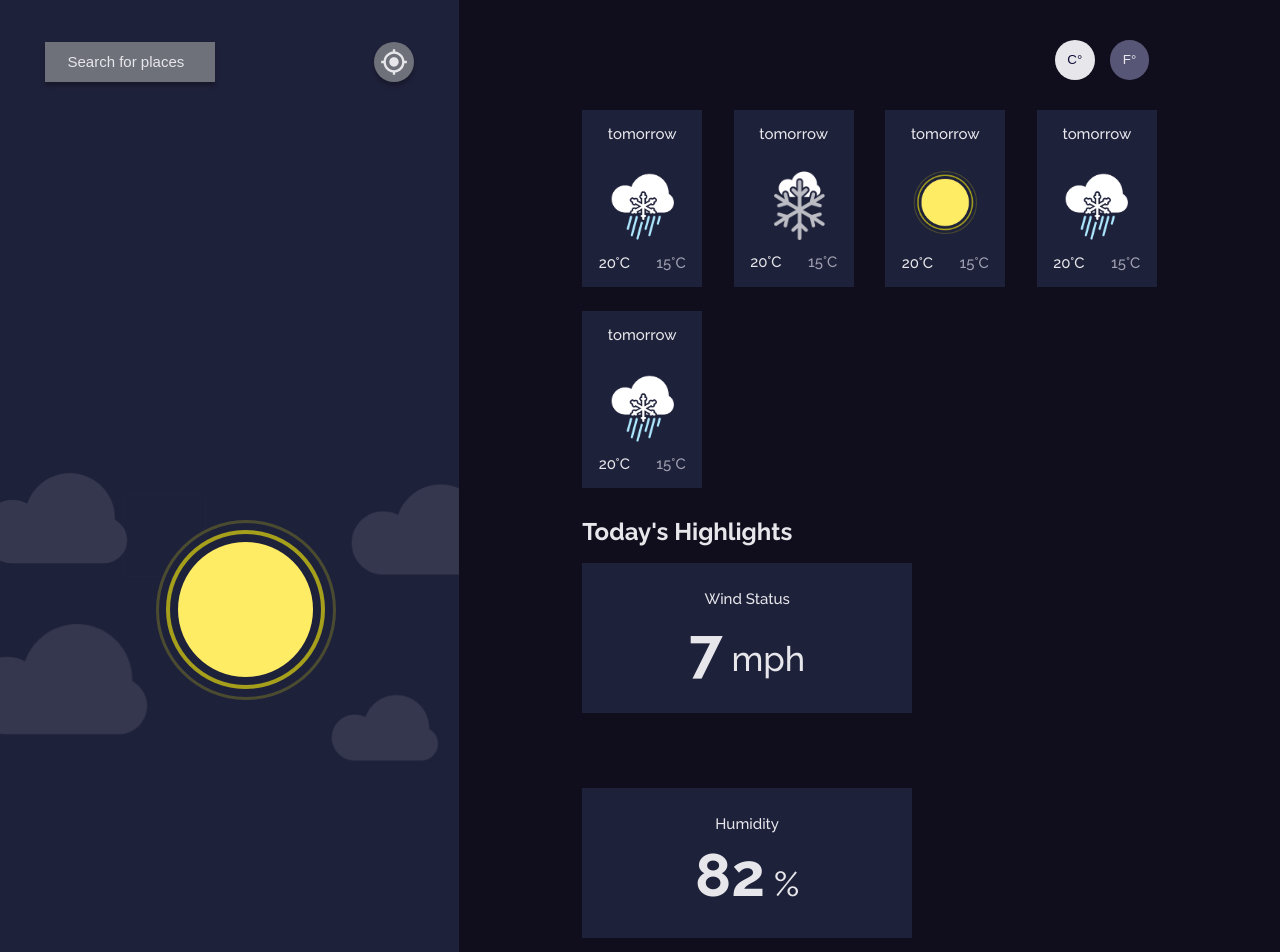
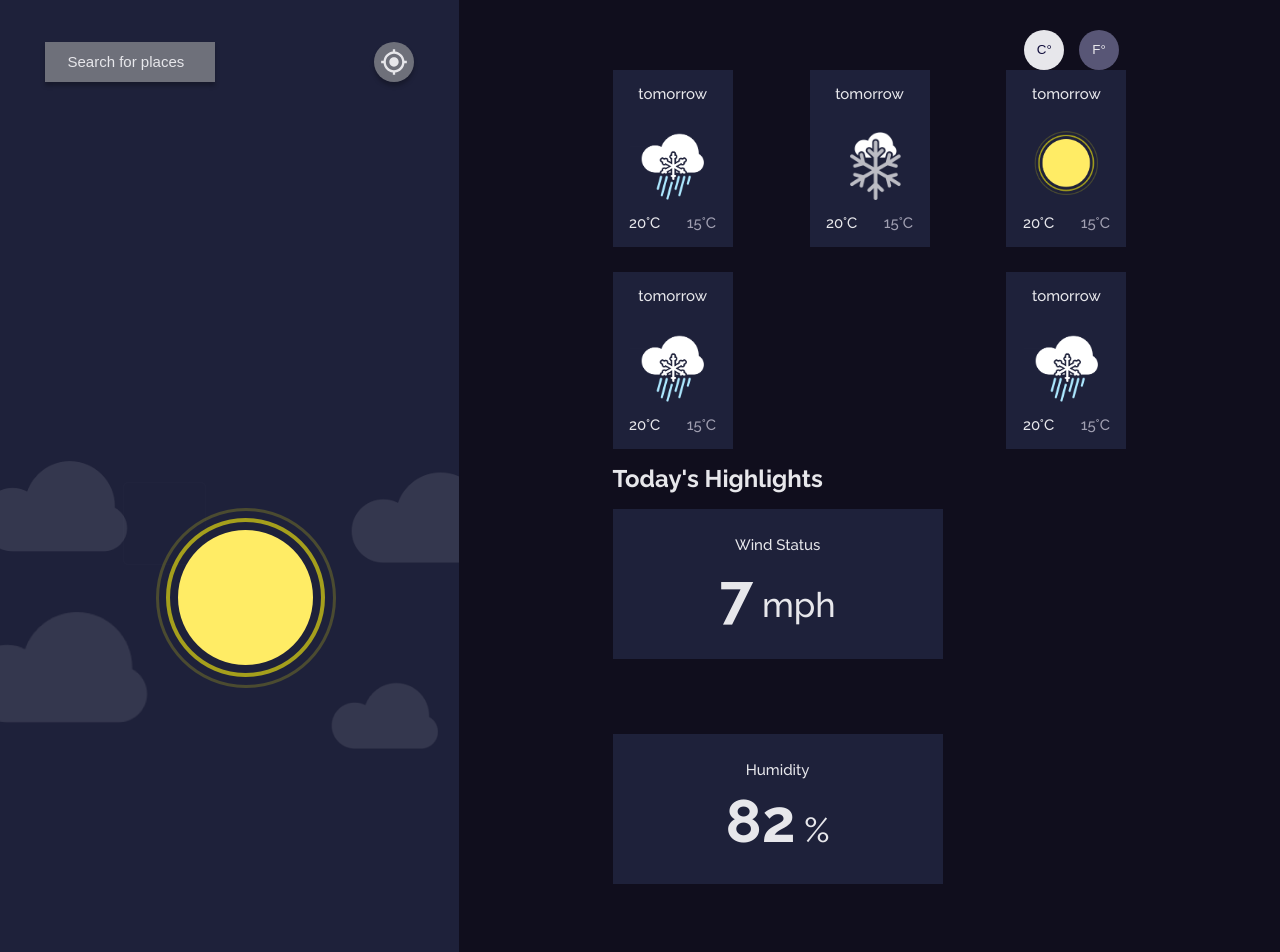
Before and after one commit to dvqc/weather-app, a Next.js app: page / in a window 1280 px wide. Shown: the top 952 px of the page. Built offline with nearby package versions, Linux system fonts and the light colour scheme; no server answers.

Commit message:
added main container

```diff
--- a/components/ForcastContainer.tsx
+++ b/components/ForcastContainer.tsx
@@ -1,5 +1,4 @@
 import styles from 'styles/Forecast.module.scss'
-import ForecastCard from './ForecastCard';
 
 const ForecastContainer = ({children}: {  children?: React.ReactNode;}) => {
 
--- a/components/MainContainer.tsx
+++ b/components/MainContainer.tsx
@@ -1,7 +1,10 @@
-const MainContainer = () => {
-    return(
-        <div>
+import React from "react";
+import styles from "styles/Main.module.scss"
 
+const MainContainer = ({ children }: { children: React.ReactNode }) => {
+    return (
+        <div className={styles['main-container']}>
+            {children}
         </div>
     )
 }
--- a/components/TempSwitch.tsx
+++ b/components/TempSwitch.tsx
@@ -1,6 +1,6 @@
 import { useState } from "react";
 import { TempUnit } from "../interfaces";
-import styles from "styles/Forecast.module.scss";
+import styles from "styles/Main.module.scss"
 
 const TempSwitch = ({ units }: { units: TempUnit[] }) => {
     const [selectedUnit, setSelectedUnit] = useState(0)
--- a/pages/index.tsx
+++ b/pages/index.tsx
@@ -4,6 +4,7 @@ import ForecastContainer from '../components/ForcastContainer';
 import ForecastCard from '../components/ForecastCard';
 import HighlightsCard from '../components/HighlightsCard';
 import HighlightsContainer from '../components/HighlightsContainer';
+import MainContainer from '../components/MainContainer';
 import SideBar from '../components/SideBar'
 import TempSwitch from '../components/TempSwitch';
 import DataContext from '../contexts/DataContext'
@@ -21,7 +22,7 @@ const Home: NextPage = () => {
     <DataContext.Provider value={{ data, setData }}>
       <main>
         <SideBar coords={coords} setCoords={setCoords}></SideBar>
-        <div>
+        <MainContainer>
           <TempSwitch units={['C','F']}></TempSwitch>
           <ForecastContainer>
             <ForecastCard conditionImg='Sleet'></ForecastCard>
@@ -31,7 +32,7 @@ const Home: NextPage = () => {
             <ForecastCard conditionImg='Sleet'></ForecastCard>
           </ForecastContainer>
           <HighlightsContainer></HighlightsContainer>
-        </div>
+        </MainContainer>
       </main>
     </DataContext.Provider>
   )
--- a/styles/Forecast.module.scss
+++ b/styles/Forecast.module.scss
@@ -1,5 +1,4 @@
 @import './globals.scss';
-@import './SideBar.module.scss';
 
 .forecast-container {
     display: flex;
@@ -8,9 +7,6 @@
     justify-content: space-between;
     background-color: $background-dark;
     padding: 0;
-    margin-left: 15%;
-    margin-right: 15%;
-    margin-top: 2rem;
 }
 
 .forecast-card {
@@ -54,33 +50,3 @@
     margin: 0;
     padding: 0;
 }
-
-
-.temp-switch {
-    margin-top: 2.65rem;
-    margin-left: 15%;
-    margin-right: 15%;
-    font-size: 1.2rem;
-    font-weight: 700;
-    line-height: 1.35rem;
-    display: flex;
-    justify-content: flex-end;
-}
-
-.temp-unit {
-    @include round-button();
-    background-color: #585676;
-    color: $text-light;
-    margin: 0 .5rem;
-    transition: all 1s cubic-bezier(0.075, 0.82, 0.165, 1);
-    display: block;
-}
-
-.temp-unit-select {
-    @include round-button();
-    background-color: $text-light;
-    color: #110E3C;
-    margin: 0 .5rem;
-    transition: all 1s cubic-bezier(0.075, 0.82, 0.165, 1);
-    display: block;
-}
--- a/styles/Highlights.module.scss
+++ b/styles/Highlights.module.scss
@@ -2,9 +2,7 @@
 
 .highlights-container {
     padding: 0;
-    margin-left: 15%;
-    margin-right: 15%;
-    margin-top: 2rem;
+    margin: 0;
 }
 
 .highlights-card-container {
--- /dev/null
+++ b/styles/Main.module.scss
@@ -0,0 +1,34 @@
+@import './globals.scss';
+
+.main-container{
+    display: flex;
+    flex-direction: column;
+    margin: 2rem 12% 2rem;
+    justify-content: space-between;
+}
+
+.temp-switch {
+    font-size: 1.2rem;
+    font-weight: 700;
+    line-height: 1.35rem;
+    display: flex;
+    justify-content: flex-end;
+}
+
+.temp-unit {
+    @include round-button();
+    background-color: #585676;
+    color: $text-light;
+    margin: 0 .5rem;
+    transition: all 1s cubic-bezier(0.075, 0.82, 0.165, 1);
+    display: block;
+}
+
+.temp-unit-select {
+    @include round-button();
+    background-color: $text-light;
+    color: #110E3C;
+    margin: 0 .5rem;
+    transition: all 1s cubic-bezier(0.075, 0.82, 0.165, 1);
+    display: block;
+}
--- a/styles/SideBar.module.scss
+++ b/styles/SideBar.module.scss
@@ -9,7 +9,7 @@
     justify-content: space-between;
 }
 
-.sidebar.focused{
+.sidebar.focused {
     justify-content: flex-start;
 }
 
@@ -19,8 +19,6 @@
     flex-direction: row;
     justify-content: space-between;
 }
-
-
 
 @mixin topbar-mixin {
     height: 2.65rem;
@@ -73,16 +71,6 @@
 
 .searchbar::placeholder {
     color: $text-light;
-}
-
-
-
-@mixin round-button {
-    width: 2.65rem;
-    height: 2.65rem;
-    border-radius: 100%;
-    border: 0;
-    cursor: pointer;
 }
 
 .location-button {
--- a/styles/globals.scss
+++ b/styles/globals.scss
@@ -7,3 +7,11 @@ $text-grey-search: #616475;
 $text-light: #E7E7EB;
 $text-dark: #110E3C;
 $box-shadow: 0px 4px 4px rgba(0, 0, 0, 0.25);
+
+@mixin round-button {
+    width: 2.65rem;
+    height: 2.65rem;
+    border-radius: 100%;
+    border: 0;
+    cursor: pointer;
+}
```
